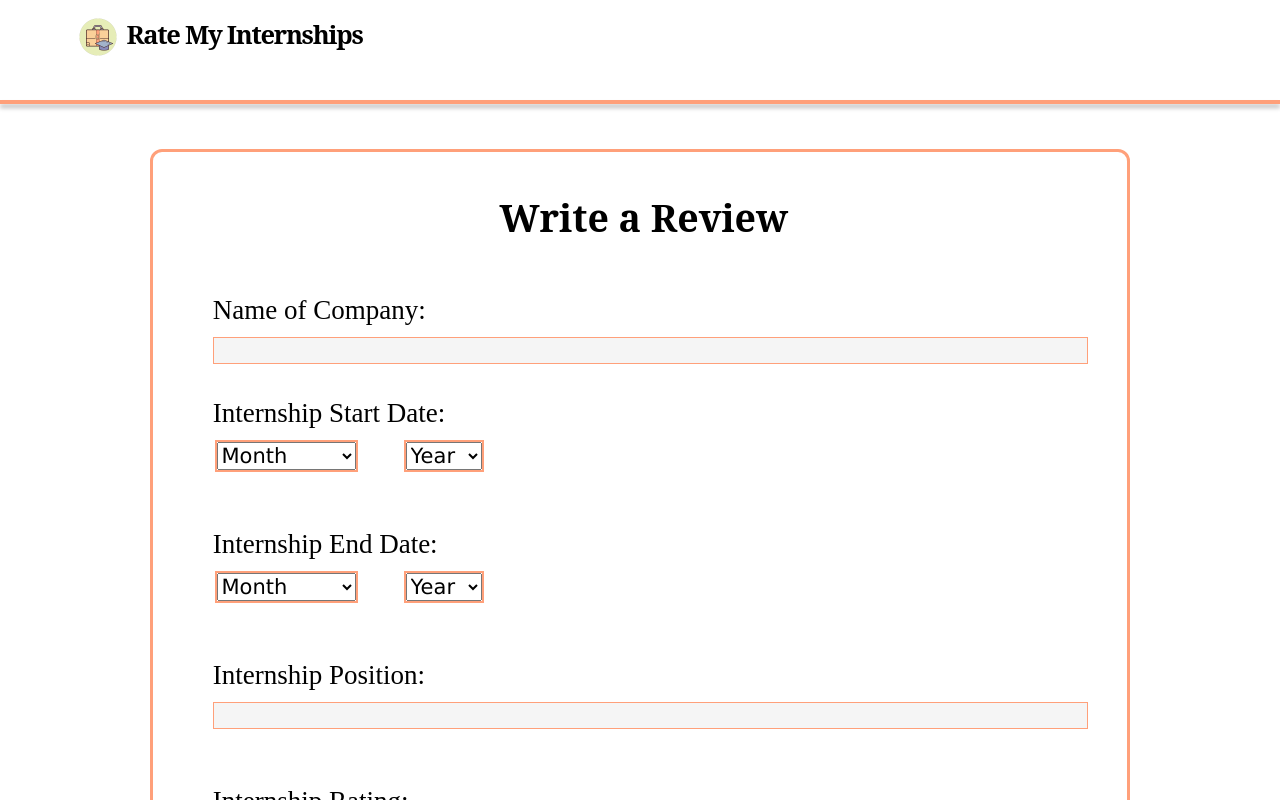
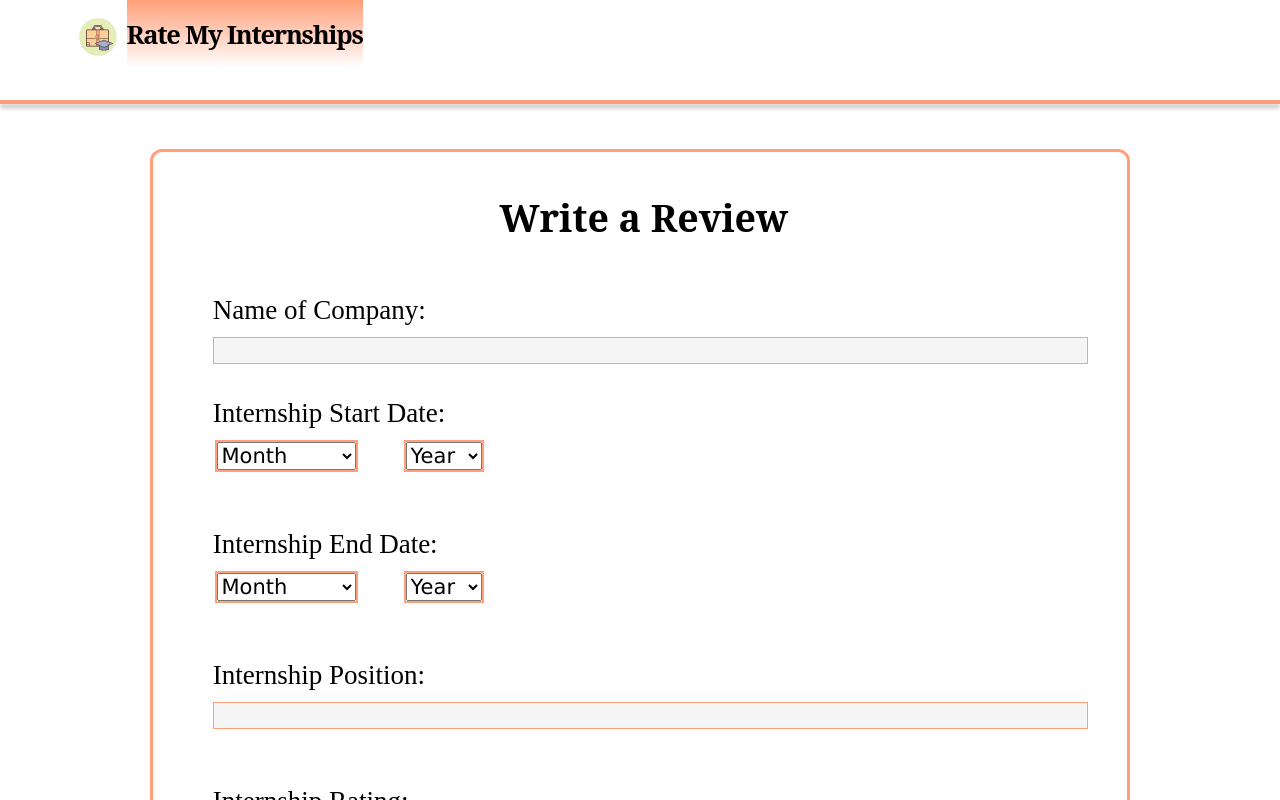
Before and after one commit to Greatroot/InternshipReview, a React (Create React App) app in the folder Frontend/: page /add-internship in a window 1280 px wide. In both pictures the pointer is over the link "Rate My Internships". Shown: the top 800 px of the page. Built offline with nearby package versions, Linux system fonts and the light colour scheme; no server answers.

Commit message:
added styling for header

```diff
--- a/Frontend/src/pages/Form/Form.css
+++ b/Frontend/src/pages/Form/Form.css
@@ -6,6 +6,10 @@
     height: 5em;
     width: 5em;
     display: inline;
+}
+
+a.navbar-logo:hover {
+    background: linear-gradient(0deg,white, #FFA07A);
 }
 
 html {
```
